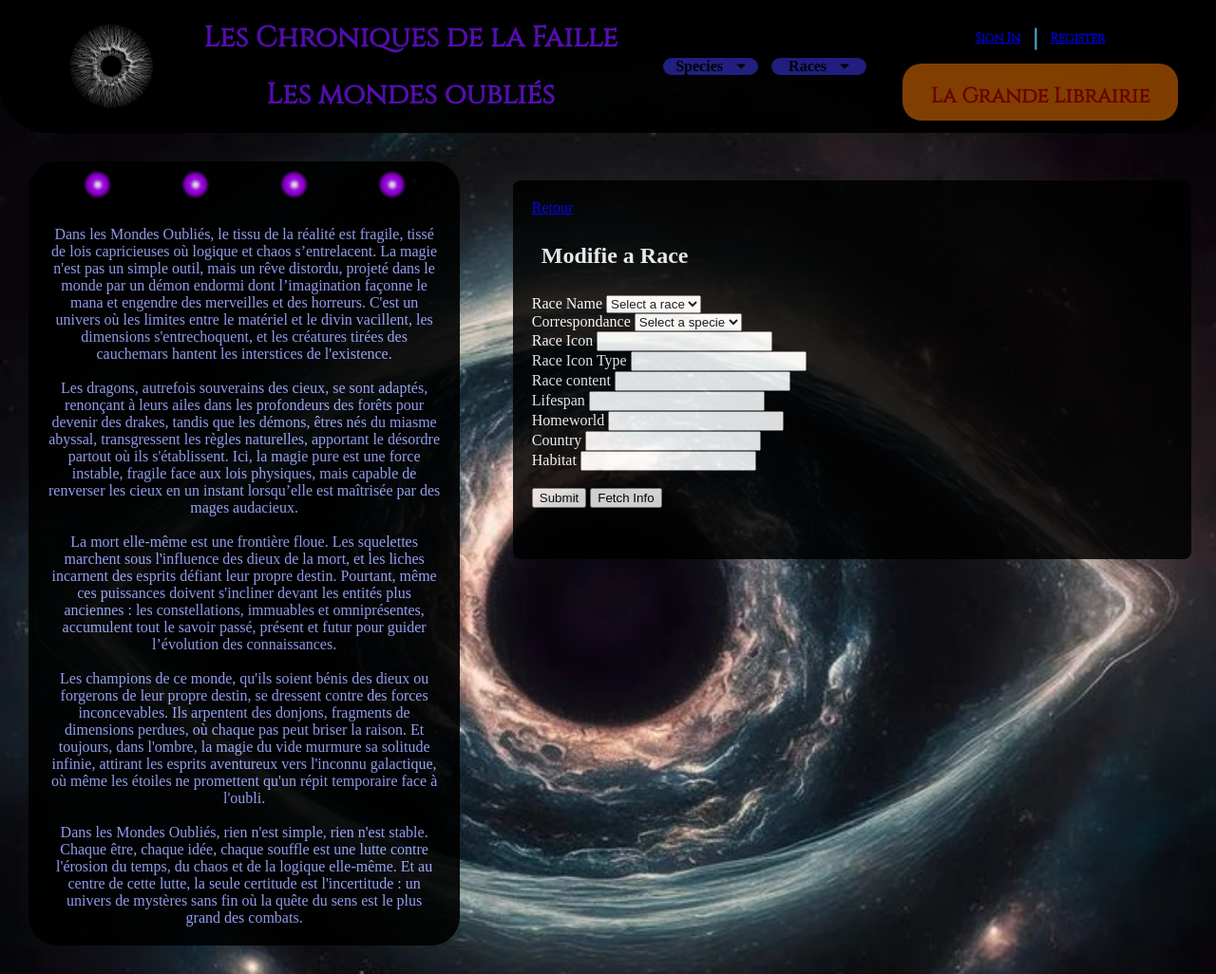
After one commit to Herebeyond/Page_web, a PHP site: page /test/Race_edit.php in a window 1280 px wide. The commit adds this page. Shown: the whole page at 95% size. Run offline with PHP 8.4, Linux system fonts and the light colour scheme; data that the repository does not hold is empty.

Commit message:
Race_add + race_edit created and working added fetch_race_info.php in scriptes

```diff
--- /dev/null
+++ b/Web/pages/Race_edit.php
@@ -0,0 +1,144 @@
+<?php
+require 'blueprints/page_init.php'; // inclut le fichier page_init.php
+
+if ($_SERVER['REQUEST_METHOD'] === 'POST') { // Vérifie si le formulaire a été soumis
+    $Race_name = isset($_POST['Race_name']) ? trim($_POST['Race_name']) : ''; // Nettoyage des entrées utilisateur
+    $Correspondance = isset($_POST['Correspondance']) ? trim($_POST['Correspondance']) : '';
+    $Race_Icon = isset($_POST['icon_Race']) ? trim($_POST['icon_Race']) : '';
+    $Icon_Type_Race = isset($_POST['icon_Type_Race']) ? trim($_POST['icon_Type_Race']) : '';
+    $Race_content = isset($_POST['Race_text']) ? trim($_POST['Race_text']) : '';
+    $Lifespan = isset($_POST['Lifespan']) ? trim($_POST['Lifespan']) : '';
+    $Homeworld = isset($_POST['Homeworld']) ? trim($_POST['Homeworld']) : '';
+    $Country = isset($_POST['Country']) ? trim($_POST['Country']) : '';
+    $Habitat = isset($_POST['Habitat']) ? trim($_POST['Habitat']) : '';
+
+    // Modifie la Race dans la base de données
+    $stmt = $pdo->prepare("UPDATE races SET correspondance = ?, icon_Race = ?, icon_Type_Race = ?, content_Race = ?, lifespan = ?, homeworld = ?, country = ?, habitat = ? WHERE nom_Race = ?");
+    $stmt->execute([$Correspondance, $Race_Icon, $Icon_Type_Race, $Race_content, $Lifespan, $Homeworld, $Country, $Habitat, $Race_name]);
+
+    // Set success message
+    $_SESSION['success'] = "Race updated successfully";
+    header('Location: Race_edit.php');
+    exit;
+}
+?>
+
+<html>
+    <head>
+        <?php $chemin_absolu = 'http://localhost/test/Web/';?>
+        <link rel="stylesheet" href= "<?php echo $chemin_absolu . "style/PageStyle.css?ver=" . time(); ?>"> <!-- permet de créer un "nouveau" css pour que le site ne lise pas son cache et relise le css, ainsi applicant les changements écrit dedans -->
+        <title>
+            Page d'Accueil
+        </title>
+    </head>
+    <body>
+        <div id=global>
+            <?php include "./blueprints/header.php" ?>
+            <div id=englobe>
+                <div class=texteGauche> <!-- Div de gauche -->
+                    <div id=enTeteTexteGauche>
+                        <?php
+                            for($i=0; $i<4; $i++) {
+                                echo "<div><img src=" . $chemin_absolu . "images/Icon.png></div>";
+                            }?> <!-- permet de créer 3 images identiques -->
+                    </div> <br>
+                    <?php // créé un span et écrit dedans le contenu du fichier mondes_oubliés.txt
+                        echo '<span>' . nl2br(htmlspecialchars(file_get_contents("../texte/mondes_oubliés.txt"))) . '</span>';
+                    ?>
+                </div>
+                <div id='add_race' class="textePrincipal"> <!-- Div de droite -->
+                    <a id=retourArriere onclick='window.history.back()'> Retour </a><br>
+                    <?php // Afficher les messages d'erreur ou de succès après la soumission du formulaire
+                        if (isset($_SESSION['error'])) {
+                            echo '<p style="color:red;">' . htmlspecialchars($_SESSION['error']) . '</p>';
+                            unset($_SESSION['error']);
+                        }
+                        if (isset($_SESSION['success'])) {
+                            echo '<p style="color:green;">' . htmlspecialchars($_SESSION['success']) . '</p>';
+                            unset($_SESSION['success']);
+                        }
+                    ?>
+                    <h2> Modifie a Race </h2><br>
+                    <form method="POST" action="Race_edit.php" onsubmit="return confirmSubmit()">
+                        <label for="Race_name">Race Name</label>
+                        <select name="Race_name" required>
+                            <option value="">Select a race</option>
+                            <?php // Récupérer les noms des Race depuis la base de données et les afficher dans une liste déroulante
+                                $stmt = $pdo->query("SELECT * FROM races ORDER BY nom_Race;");
+                                while ($row = $stmt->fetch(PDO::FETCH_ASSOC)) {
+                                    echo '<option value="' . $row['nom_race'] . '">' . $row['nom_race'] . '</option>';
+                                }
+                            ?>
+                        </select><br>
+                        <label for="Correspondance">Correspondance</label>
+                        <select name="Correspondance" required>
+                            <option value="">Select a specie</option>
+                            <?php // Récupérer les noms des Specie depuis la base de données et les afficher dans une liste déroulante
+                                $stmt = $pdo->query("SELECT * FROM species ORDER BY nom_specie;");
+                                while ($row = $stmt->fetch(PDO::FETCH_ASSOC)) {
+                                    echo '<option value="' . $row['nom_specie'] . '">' . $row['nom_specie'] . '</option>';
+                                }
+                            ?>
+                        </select><br>
+                        <label for="Race_icon">Race Icon</label>
+                        <input type="text" name="icon_Race" value="<?php echo htmlspecialchars($selectedRace['icon_race'] ?? ''); ?>"><br>
+                        <label for="Icon_Type_Race">Race Icon Type</label>
+                        <input type="text" name="icon_Type_Race" value="<?php echo htmlspecialchars($selectedRace['icon_type_race'] ?? ''); ?>"><br>
+                        <label for="Race_text">Race content</label>
+                        <input type="text" name="Race_text" value="<?php echo htmlspecialchars($selectedRace['content_race'] ?? ''); ?>"><br>
+                        <label for="Lifespan">Lifespan</label>
+                        <input type="text" name="Lifespan" value="<?php echo htmlspecialchars($selectedRace['lifespan'] ?? ''); ?>"><br>
+                        <label for="Homeworld">Homeworld</label>
+                        <input type="text" name="Homeworld" value="<?php echo htmlspecialchars($selectedRace['homeworld'] ?? ''); ?>"><br>
+                        <label for="Country">Country</label>
+                        <input type="text" name="Country" value="<?php echo htmlspecialchars($selectedRace['country'] ?? ''); ?>"><br>
+                        <label for="Habitat">Habitat</label>
+                        <input type="text" name="Habitat" value="<?php echo htmlspecialchars($selectedRace['habitat'] ?? ''); ?>"><br><br>
+                        <button type="submit">Submit</button> <button type="button" onclick="fetchRaceInfo()">Fetch Info</button><br>
+                    </form><br>
+                    <!-- Afficher le text et l'icon de la Race sélectionnée -->
+                    <div id="raceInfo"></div>
+                </div>
+            </div>
+        </div>
+<script>
+    function fetchRaceInfo() { // Fonction pour récupérer et afficher les informations de la Race sélectionnée dans l'option du select dans la form
+        var raceName = document.querySelector('select[name="Race_name"]').value;
+        if (raceName) {
+            fetch('scriptes/fetch_race_info.php?race=' + encodeURIComponent(raceName))
+                .then(response => {
+                    if (!response.ok) {
+                        throw new Error('Network response was not ok');
+                    }
+                    return response.json();
+                })
+                .then(data => {
+                    if (data.success) {
+                        let correspondanceHtml = data.correspondance ? `<p>Correspondance: ${data.correspondance}</p>` : '<p>Correspondance does not exist</p>';
+                        let icon = data.icon ? data.icon.replace(/ /g, '_') : '';
+                        let iconHtml = icon ? `<p>Icon link: ${icon}.${data.icon_type}</p><p>Icon: <img id="imgEdit" src="../images/${icon}.${data.icon_type}" alt="Race Icon"></p>` : '<p>Icon does not exist</p>';
+                        let contentHtml = data.content ? `<p>Content: ${data.content}</p>` : '<p>Content does not exist</p>';
+                        let lifespanHtml = data.lifespan ? `<p>Lifespan: ${data.lifespan}</p>` : '<p>Lifespan does not exist</p>';
+                        let homeworldHtml = data.homeworld ? `<p>Homeworld: ${data.homeworld}</p>` : '<p>Homeworld does not exist</p>';
+                        let countryHtml = data.country ? `<p>Country: ${data.country}</p>` : '<p>Country does not exist</p>';
+                        let habitatHtml = data.habitat ? `<p>Habitat: ${data.habitat}</p>` : '<p>Habitat does not exist</p>';
+                        document.getElementById('raceInfo').innerHTML = correspondanceHtml + iconHtml + contentHtml + lifespanHtml + homeworldHtml + countryHtml + habitatHtml; // permet l'affichage des infos
+                    } else {
+                        document.getElementById('raceInfo').innerHTML = '<p style="color:red;">' + data.message + '</p>';
+                    }
+                })
+                .catch(error => {
+                    console.error('There was a problem with the fetch operation:', error);
+                    document.getElementById('raceInfo').innerHTML = '<p style="color:red;">Error fetching race info</p>';
+                });
+        } else {
+            document.getElementById('raceInfo').innerHTML = '<p style="color:red;">Please select a race</p>';
+        }
+    }
+
+    function confirmSubmit() { // Fonction pour confirmer ou annuler la soumission du formulaire
+        return confirm("Are you sure you want to update the race?");
+    }
+</script>
+    </body>
+</html>
--- a/Web/pages/Specie_edit.php
+++ b/Web/pages/Specie_edit.php
@@ -62,8 +62,8 @@ if ($_SERVER['REQUEST_METHOD'] === 'POST') { // Vérifie si le formulaire a ét
                             <?php // Récupérer les noms des Specie depuis la base de données et les afficher dans une liste déroulante
                                 $stmt = $pdo->query("SELECT * FROM species ORDER BY nom_Specie;");
                                 while ($row = $stmt->fetch(PDO::FETCH_ASSOC)) {
-                                    $selected = ($row['nom_specie'] == $Specie_name) ? 'selected' : '';
-                                    echo '<option value="' . $row['nom_specie'] . '" ' . $selected . '>' . $row['nom_specie'] . '</option>';
+                                    //$selected = ($row['nom_specie'] == $Specie_name) ? 'selected' : ''; // servait lorsque j'essaiyais de récupérer les données de la Specie sélectionnée automatiquement je crois
+                                    echo '<option value="' . $row['nom_specie'] . '">' . $row['nom_specie'] . '</option>';
                                 }
                             ?>
                         </select><br>
--- a/Web/pages/scriptes/autorisation.php
+++ b/Web/pages/scriptes/autorisation.php
@@ -3,10 +3,13 @@
 $autorisation = array(
     'Accueil' => 'all',
     'Map' => 'all',
+    'Species' => 'all',
     'Specie_add' => 'admin',
     'Specie_edit' => 'admin',
-    'Species' => 'all',
-    'Races' => 'all'
+    'Races' => 'all',
+    'Race_add' => 'admin',
+    'Race_edit' => 'admin',
+
 );
 
 ?>
--- a/Web/style/PageStyle.css
+++ b/Web/style/PageStyle.css
@@ -284,7 +284,7 @@ html body {
     z-index: 1; /* Ensure textePrincipal is below dropdown */
 }
 
-#add_specie {
+#add_specie, #add_race {
     flex-wrap: unset;
     flex-direction: column;
 }
```
Also changed, not shown: Web/pages/Race_add.php (added, +127 -0 lines), Web/pages/scriptes/fetch_race_info.php (added, +36 -0 lines).
